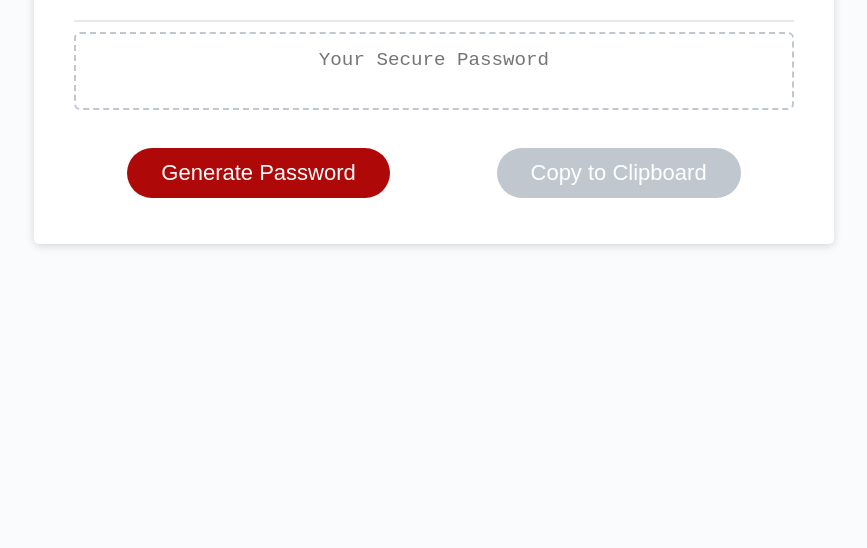
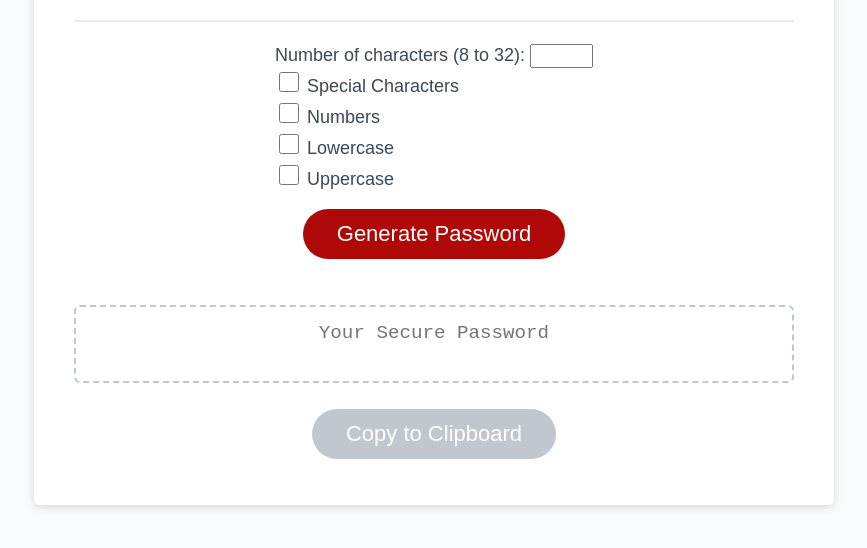
Before and after one commit to songwright/Password-Generator, a plain HTML site: page index.html in a window 1280 px wide. Shown: the part 216-764 px from the top of the page, without its empty margins (206-1073 px from the left). Drawn offline with Linux system fonts and the light colour scheme.

Commit message:
Updated index.html

```diff
--- a/index.html
+++ b/index.html
@@ -1,9 +1,8 @@
 <!DOCTYPE html>
 <html lang="en">
 <head>
-    <meta charset="UTF-8" />
-    <meta name="viewport" content="width=device-width, initial-scale=1.0" />
-    <meta http-equiv="X-UA-Compatible" content="ie=edge" />
+  <meta charset="UTF-8">
+  <meta name="viewport" content="width=device-width, initial-scale=1.0">
   <link rel="stylesheet" href="style.css">
   <title>Password Generator</title>
 </head>
@@ -17,6 +16,22 @@
         <h2>Generate a Password</h2>
       </div>
       <div class="card-body">
+        <div class="card-footer">
+
+          <!-- Password form -->
+          <form id="pw-form" name="pwForm" class="pw-form" action="#" onsubmit="makePassword()">
+          <label for="number">Number of characters (8 to 32): </label>
+            <input type="number" id="characterNum" name="number" min="8" max="32"><br>
+            <input type="checkbox" id="special" class="checkbox"> Special Characters <br>
+            <input type="checkbox" id="numeral" class="checkbox"> Numbers <br>
+            <input type="checkbox" id="lowercase" class="checkbox"> Lowercase <br>
+            <input type="checkbox" id="uppercase" class="checkbox"> Uppercase <br>
+            <div style="text-align:center;">
+              <button type="submit" value="Submit"  id="makeWordBtn" class="btn">Generate Password</button>
+            </div>
+          </form>
+        </div>
+        <!-- Generated Password Text Area -->
         <textarea
             readonly
             id="password"
@@ -25,7 +40,6 @@
           ></textarea>
       </div>
       <div class="card-footer">
-          <button id="generate" class="btn">Generate Password</button>
         <button disabled id="copy" class="btn float-right">
           Copy to Clipboard
         </button>
```
Lines whose indentation alone changed are shown as unchanged.
